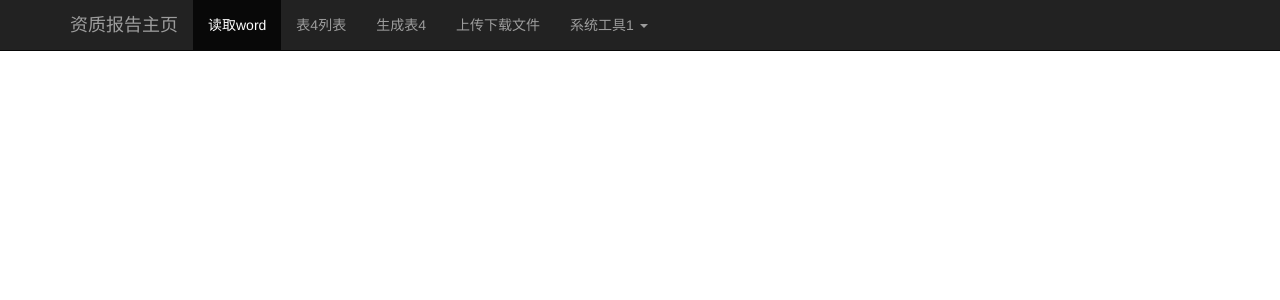
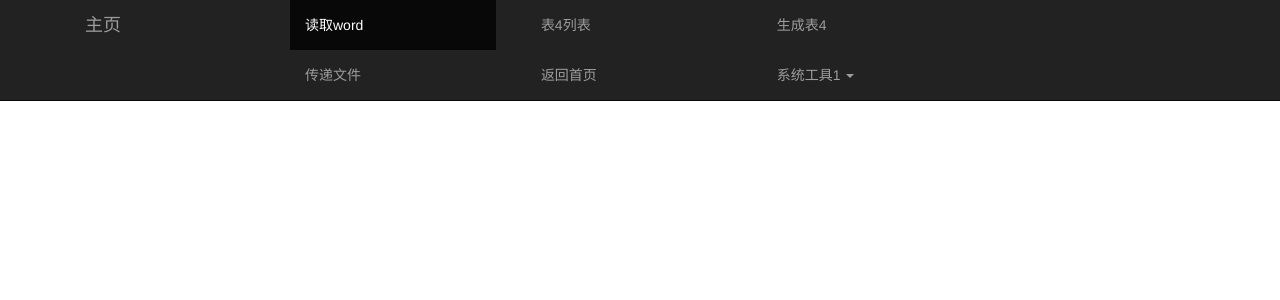
Before and after one commit to cab8816/pythonPRJ, a Django app: template templates/test.html in a window 1280 px wide. Shown: the top 300 px of the page. Run offline with Django 3.2, Linux system fonts and the light colour scheme; the template is opened without the code that fills it, so the values that code supplies are empty; some libraries are stand-ins or nearby versions.

```diff
--- a/templates/base.html
+++ b/templates/base.html
@@ -1,7 +1,8 @@
 <!DOCTYPE html>
-<html lang="en">
+<html lang="zh-CN">
 <head>
     <meta charset="UTF-8">
+      <meta name="viewport" content="width=device-width, initial-scale=1.0">
     <title>资质评审报告管理</title>
     <title>Bootstrap 实例 - 默认的导航栏</title>
     <link rel="stylesheet" href="https://cdn.staticfile.org/twitter-bootstrap/3.3.7/css/bootstrap.min.css">
@@ -15,17 +16,18 @@
 <nav class="navbar navbar-default navbar-inverse navbar-fixed-top" role="navigation">
     <div class="container">
 {#    <div class="container-fluid">#}
-        <div class="navbar-header">
-            <a class="navbar-brand" href="/index/">资质报告主页</a>
+        <div class="navbar-header col-md-2 hidden-sm hidden-xs">
+            <a class="navbar-brand" href="/index/">主页</a>
         </div>
-        <div>
+        <div class="col-md-10">
             <ul class="nav navbar-nav">
-                <li class="active"><a href="/readword/">读取word</a></li>
-                <li><a href="/lstbiao4/?page=1">表4列表</a></li>
-                <li><a href="/genbiao4/">生成表4</a></li>
-                <li><a href="/uploadfile/">上传下载文件</a></li>
+                <li class="active col-sm-4 col-xs-4 "><a href="/readword/">读取word</a></li>
+                <li class="col-sm-4 col-xs-4"><a href="/lstbiao4/?page=1">表4列表</a></li>
+                <li class="col-sm-4 col-xs-4"><a href="/genbiao4/">生成表4</a></li>
+                <li class="col-sm-4 col-xs-4"><a href="/uploadfile/">传递文件</a></li>
+                <li class="col-sm-4 col-xs-4"><a href="/index/">返回首页</a></li>
 
-                <li class="dropdown">
+                <li class="dropdown col-sm-4 col-xs-4">
                     <a href="#" class="dropdown-toggle" data-toggle="dropdown">
                         系统工具1
                         <b class="caret"></b>
```
Also changed, not shown: templates/index.html (+5 -2 lines).
